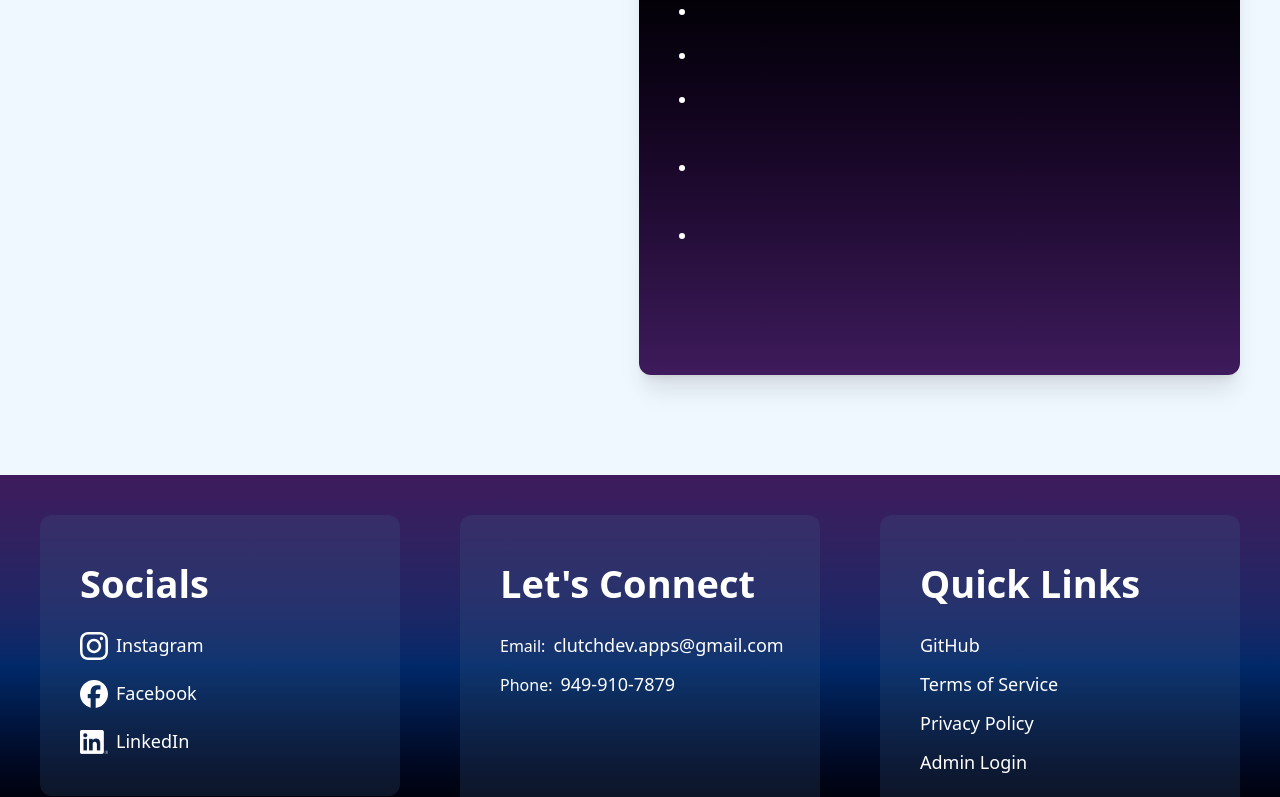
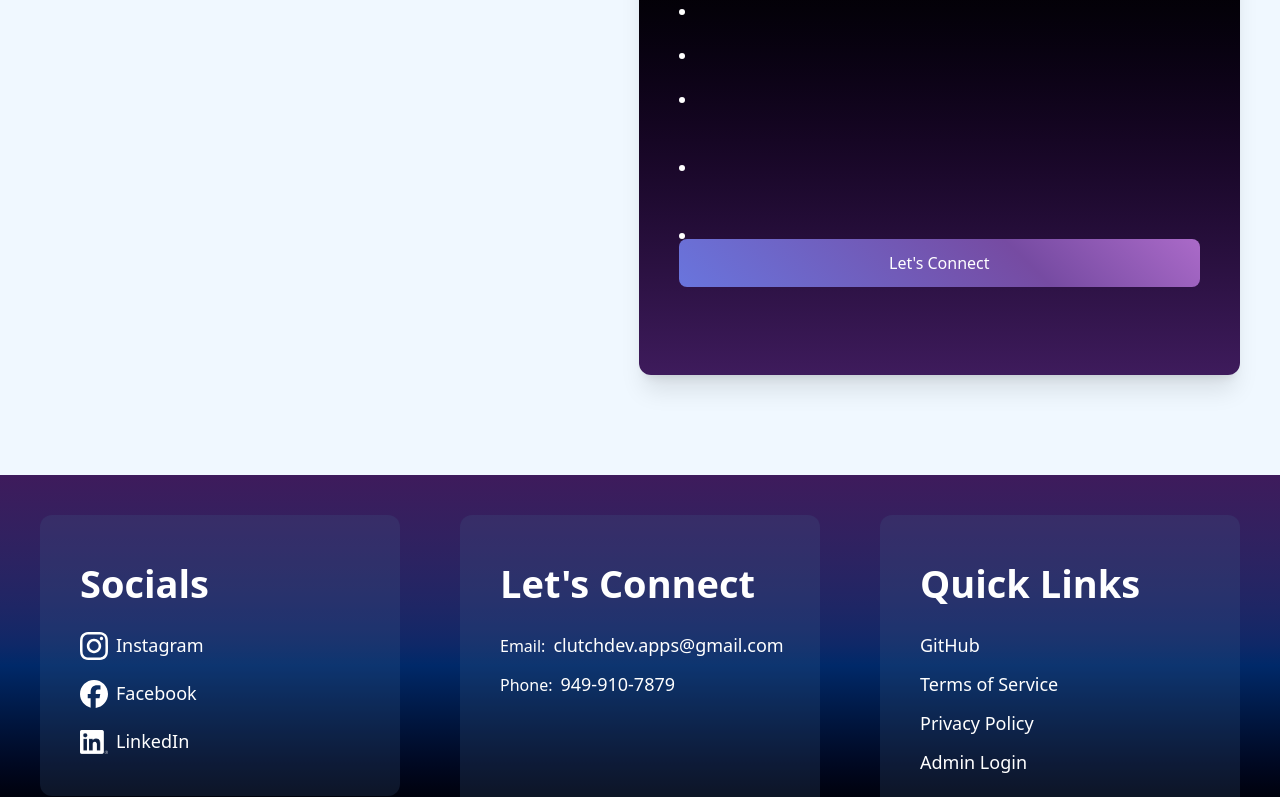
Before and after one commit to RamonsArchive/ClutchStudio, a Next.js app: page /about in a window 1280 px wide. Shown: the part 1142-1939 px from the top of the page. Built offline with nearby package versions, Linux system fonts and the light colour scheme.

Commit message:
added contact button to visible in about

```diff
--- a/src/components/AboutContent.tsx
+++ b/src/components/AboutContent.tsx
@@ -66,7 +66,7 @@ const AboutContent = ({
     });
 
     gsap.set(contactButtonRef.current, {
-      opacity: 0,
+      visibility: "visible",
       yPercent: -100,
     });
 
@@ -306,7 +306,10 @@ const AboutContent = ({
               {Object.entries(technicalSkills).map(([key, value]) => (
                 <div key={key} className="flex flex-col gap-2">
                   <li className="font-funnel-sans text-white text-[14px] sm:text-[16px] break-words font-regular">
-                    <span className="font-bold underline">{key}:</span> {value}
+                    <span className="font-bold text-decoration-underline">
+                      {key}:
+                    </span>{" "}
+                    {value}
                   </li>
                 </div>
               ))}
--- a/src/components/Footer.tsx
+++ b/src/components/Footer.tsx
@@ -6,7 +6,7 @@ import { footerContact, footerQuickLinks, footerSocials } from "@/constants";
 const Footer = () => {
   return (
     <>
-      <section className="flex-center w-full bg-gradient-to-b from-accent-950 via-primary-900 to-black p-5 md:p-10">
+      <section className="flex-center w-full bg-gradient-to-b from-accent-950 via-primary-900 to-black py-15 px-5 md:p-10">
         <div className="grid grid-cols-1 lg:grid-cols-3 w-full gap-10 lg:gap-15 rounded-xl mx-auto">
           <div className="flex flex-col gap-5 ">
             <div className="flex flex-col gap-5 w-full p-5 md:p-10 bg-primary-background-500/20 rounded-xl">
```
